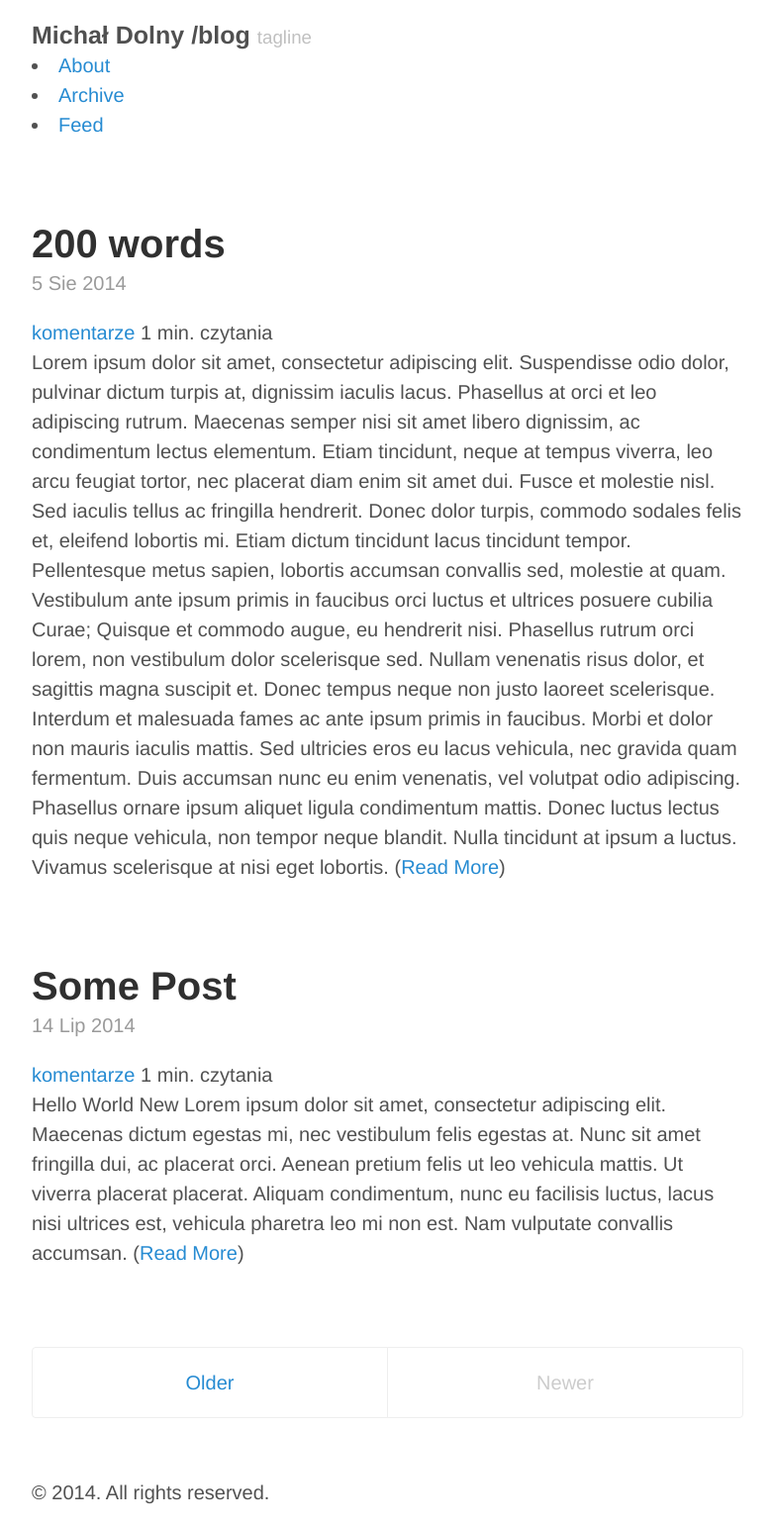
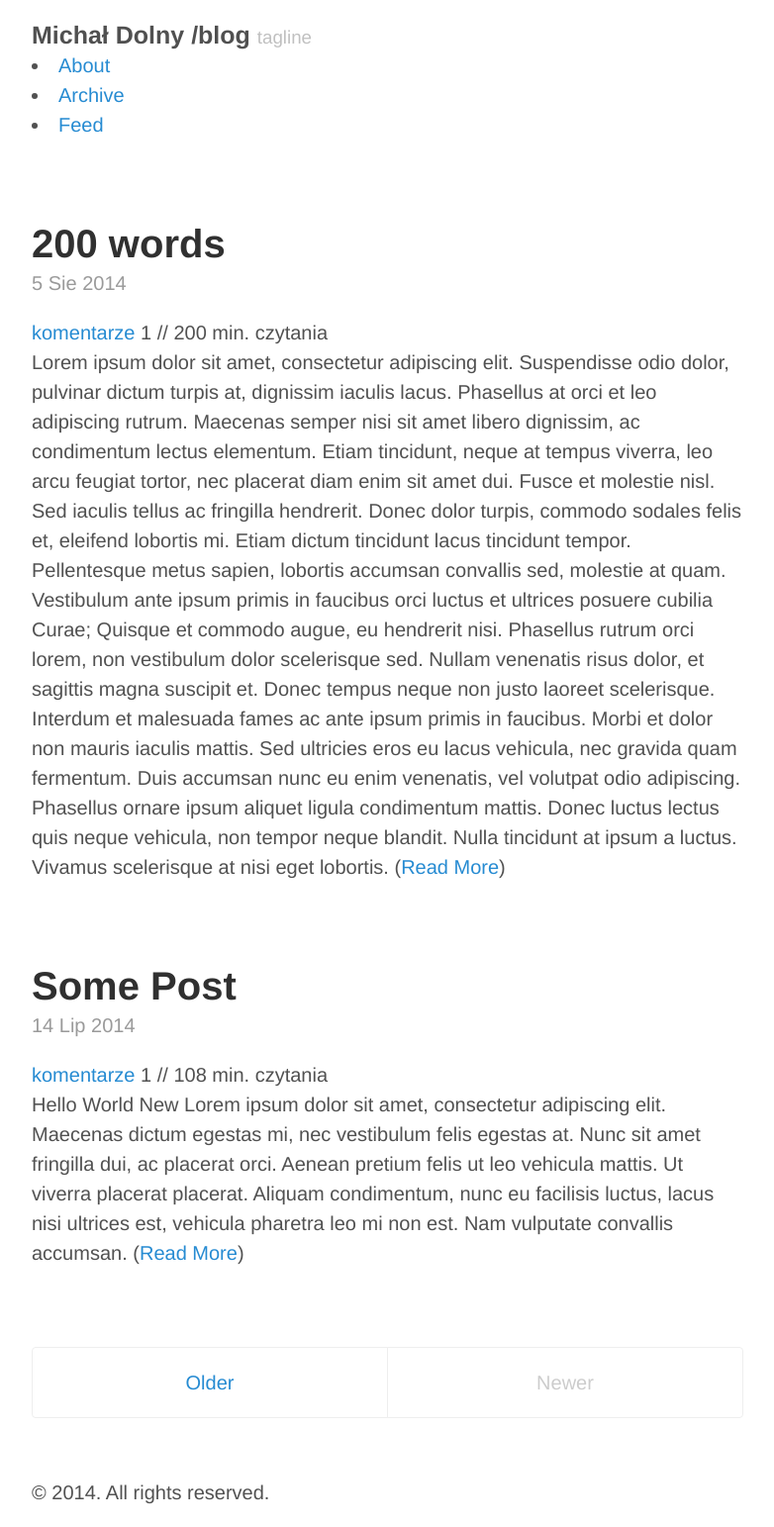
Before and after one commit to zdolny/jekyll-blog, a Jekyll site: the page built from index.html, in a window 1280 px wide. Shown: the whole page at 99% size, without its empty margins (248-1030 px from the left). Built offline with Jekyll 4.4.1, drawn with Linux system fonts in a browser that asks for light colours; the list of posts is cut into pages by our own code; comment, search, counter and statistics services are not loaded.

```diff
--- a/index.html
+++ b/index.html
@@ -7,7 +7,7 @@ sitemap:
 
 <div class="posts">
     {% for post in paginator.posts %}
-    {% capture readtime %}{{ post.content | number_of_words | plus:91 | divided_by:180 }}{% endcapture %}
+    {% capture readtime %}{{ post.content | number_of_words }}{% endcapture %}
         <div class="post">
             <h1 class="post-title">
                 <a href="{{ site.baseurl }}{{ post.url }}">
@@ -35,7 +35,8 @@ sitemap:
             </p>
 
             <a href="{{ site.baseurl }}{{ post.url }}#disqus_thread" data-disqus-identifier="{{ post.path | split:'/' | last | cgi_escape }}">komentarze</a>
-            {% if readtime == '0' %} &lt; 1{% else %}{{ readtime | to_number }}{% endif %} min. czytania
+            {{ readtime | to_number | plus:91 | divided_by:180 }} //
+            {% if readtime == '0' %} &lt; 1{% else %}{{ readtime }}{% endif %} min. czytania
 
             <p class="post-excerpt">{{ post.excerpt | strip_html }} (<a href="{{ site.baseurl }}{{ post.url }}">Read More</a>)</p>
         </div>
```
